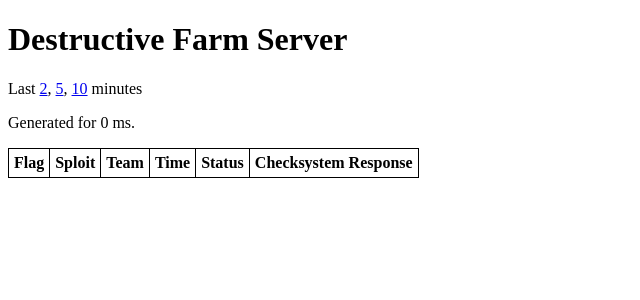
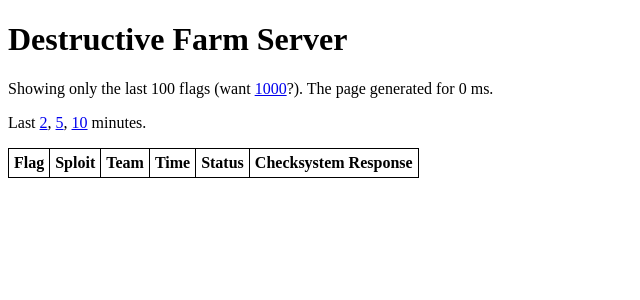
Before and after one commit to DestructiveVoice/DestructiveFarm, a Flask app: page / in a window 1280 px wide. Shown: the top 300 px of the page, without its empty margins (0-640 px from the left). Run offline with Flask 2, Linux system fonts and the light colour scheme; data that the repository does not hold is empty.

Commit message:
Show limited number of flags in the UI, remove repeating logging

```diff
--- a/server/protocols/ructf.py
+++ b/server/protocols/ructf.py
@@ -20,6 +20,7 @@ def submit_flags(flags, config):
     if b'Enter your flags' not in greeting:
         raise Exception('Checksystem does not greet us')
 
+    unknown_responses = set()
     for item in flags:
         sock.sendall(item.flag.encode() + b'\n')
         response = sock.recv(4096).strip().lower().decode()
@@ -30,7 +31,9 @@ def submit_flags(flags, config):
                 break
         else:
             found_status = FlagStatus.QUEUED
-            app.logger.warning('Response is not recognized (flag will be resent): %s', response)
+            if response not in unknown_responses:
+                unknown_responses.add(response)
+                app.logger.warning('Unknown checksystem response (flag will be resent): %s', response)
 
         yield SubmitResult(item.flag, found_status, response)
 
--- a/server/templates/index.html
+++ b/server/templates/index.html
@@ -17,8 +17,13 @@
     <h1>Destructive Farm Server</h1>
 
     <p>
+        Showing only the last {{ limit }} flags (want <a href="/?limit=1000">1000</a>?).
+        The page generated for {{ '{:.0f}'.format(gen_time * 1000) }} ms.
+    </p>
+
+    <p>
         Last <a href="/?last-minutes=2">2</a>, <a href="/?last-minutes=5">5</a>,
-        <a href="/?last-minutes=10">10</a> minutes
+        <a href="/?last-minutes=10">10</a> minutes.
     </p>
 
     {% if has_conditions %}
@@ -26,8 +31,6 @@
         <a href="/">Reset filters</a>
     </p>
     {% endif %}
-
-    <p>Generated for {{ '{:.0f}'.format(gen_time * 1000) }} ms.</p>
 
     <table>
         <tr>
--- a/server/views.py
+++ b/server/views.py
@@ -32,8 +32,14 @@ def index():
     if conditions:
         query += ' WHERE ' + ' AND '.join(conditions)
     query += ' ORDER BY time DESC'
+
+    query += ' LIMIT ?'
+    limit = int(request.args.get('limit', 100))
+    args.append(limit)
+
     flags = database.query(query, args)
 
     gen_time = time.time() - start_time
     return render_template('index.html', flags=flags,
-                           has_conditions=bool(conditions), gen_time=gen_time)
+                           limit=limit, has_conditions=bool(conditions),
+                           gen_time=gen_time)
```
